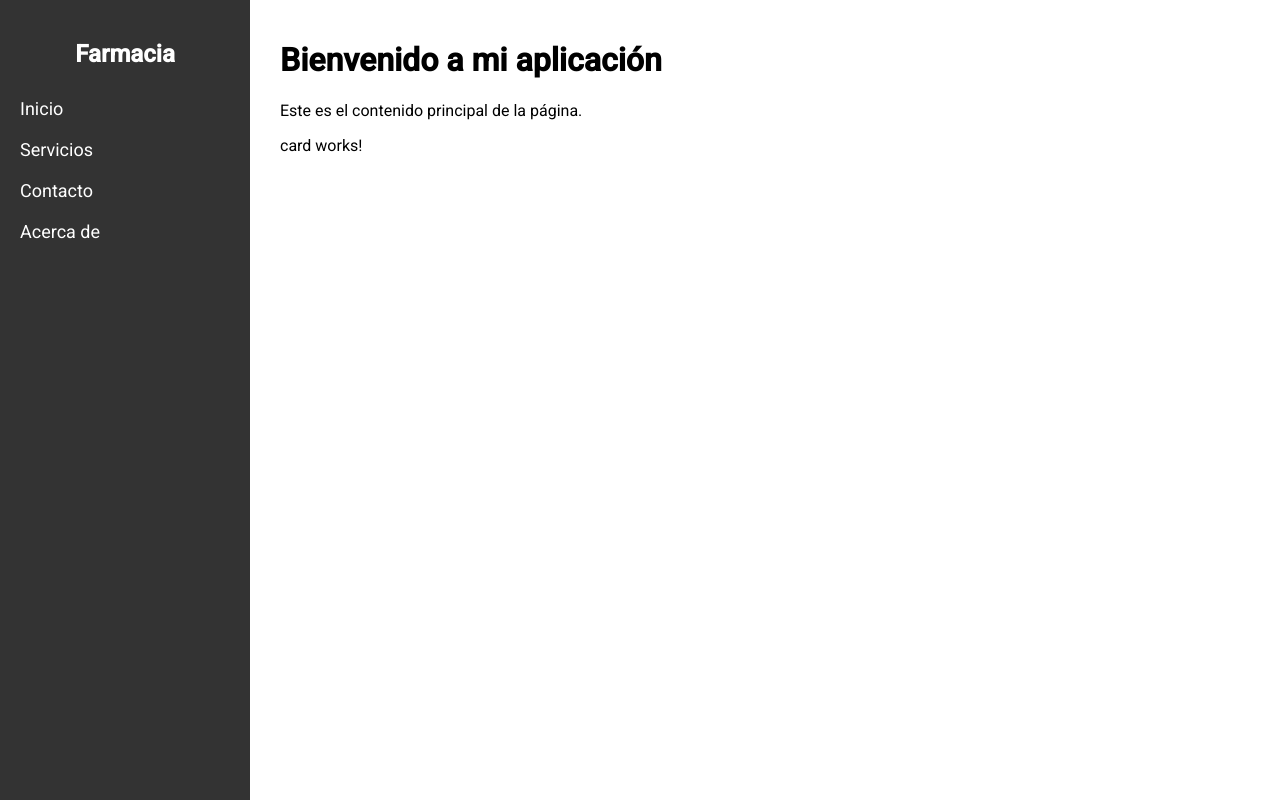
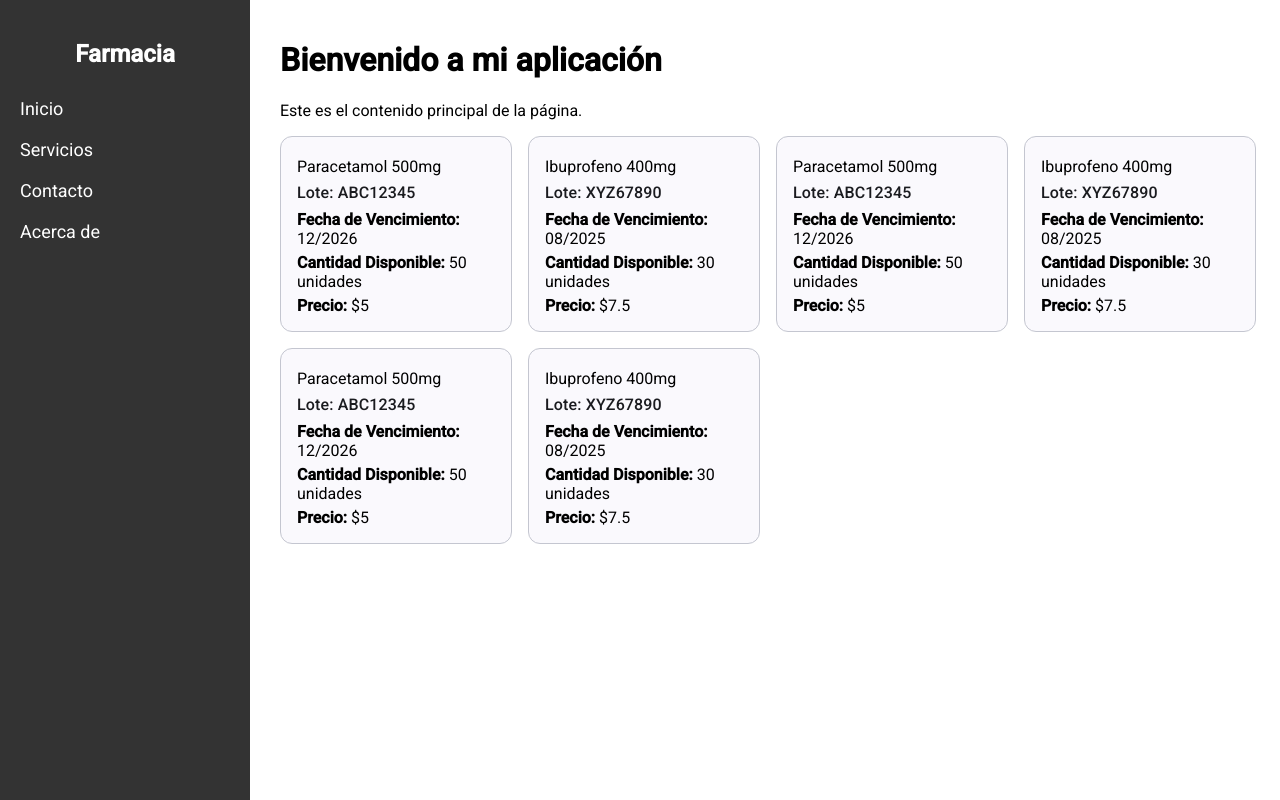
Before and after one commit to DanieZapata/Pharmacy, an Angular app: page / in a window 1280 px wide. Built offline with nearby package versions, Linux system fonts and the light colour scheme.

Commit message:
add: view card with dates

```diff
--- a/src/app/card/card.component.css
+++ b/src/app/card/card.component.css
@@ -0,0 +1,19 @@
+.card-container {
+  display: flex;
+  flex-wrap: wrap;
+  gap: 16px;
+
+}
+
+.medication-card {
+  width: 232px;
+}
+
+mat-card-title, mat-card-subtitule{
+  font-size: 16px;
+}
+
+p{
+  margin: 5px 0;
+  font-size: 16px;
+}
--- a/src/app/card/card.component.html
+++ b/src/app/card/card.component.html
@@ -1 +1,14 @@
-<p>card works!</p>
+<div class="card-container">
+    <mat-card *ngFor="let medicamento of medicamentos" class="medication-card" appearance="outlined">
+      <mat-card-header>
+        <mat-card-title>{{ medicamento.nombre }}</mat-card-title>
+        <mat-card-subtitle>Lote: {{ medicamento.lote }}</mat-card-subtitle>
+      </mat-card-header>
+
+      <mat-card-content>
+        <p><strong>Fecha de Vencimiento:</strong> {{ medicamento.fechaVencimiento }}</p>
+        <p><strong>Cantidad Disponible:</strong> {{ medicamento.cantidad }} unidades</p>
+        <p><strong>Precio:</strong> ${{ medicamento.precio }}</p>
+      </mat-card-content>
+    </mat-card>
+  </div>
--- a/src/app/card/card.component.ts
+++ b/src/app/card/card.component.ts
@@ -1,14 +1,58 @@
 import { Component } from '@angular/core';
-import {MatButtonModule} from '@angular/material/button';
-import {MatCardModule} from '@angular/material/card';
+import { CommonModule } from '@angular/common';
+import { MatButtonModule } from '@angular/material/button';
+import { MatCardModule } from '@angular/material/card';
 
 @Component({
   selector: 'app-card',
   standalone: true,
-  imports: [MatCardModule, MatButtonModule],
+  imports: [CommonModule, MatCardModule, MatButtonModule],
   templateUrl: './card.component.html',
   styleUrl: './card.component.css'
 })
 export class CardComponent {
-
+  medicamentos = [
+    {
+      nombre: "Paracetamol 500mg",
+      lote: "ABC12345",
+      fechaVencimiento: "12/2026",
+      cantidad: 50,
+      precio: 5.00
+    },
+    {
+      nombre: "Ibuprofeno 400mg",
+      lote: "XYZ67890",
+      fechaVencimiento: "08/2025",
+      cantidad: 30,
+      precio: 7.50
+    },
+    {
+      nombre: "Paracetamol 500mg",
+      lote: "ABC12345",
+      fechaVencimiento: "12/2026",
+      cantidad: 50,
+      precio: 5.00
+    },
+    {
+      nombre: "Ibuprofeno 400mg",
+      lote: "XYZ67890",
+      fechaVencimiento: "08/2025",
+      cantidad: 30,
+      precio: 7.50
+    },
+    {
+      nombre: "Paracetamol 500mg",
+      lote: "ABC12345",
+      fechaVencimiento: "12/2026",
+      cantidad: 50,
+      precio: 5.00
+    },
+    {
+      nombre: "Ibuprofeno 400mg",
+      lote: "XYZ67890",
+      fechaVencimiento: "08/2025",
+      cantidad: 30,
+      precio: 7.50
+    }
+  ];
 }
```
